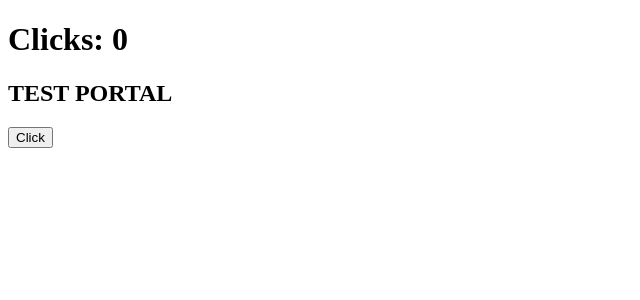
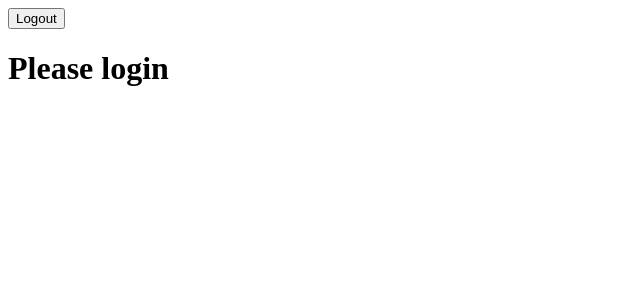
Before and after one commit to Definence/TSable, a React (Create React App) app in the folder react-typescript/: page / in a window 1280 px wide. Shown: the top 300 px of the page, without its empty margins (0-640 px from the left). Built offline with nearby package versions, Linux system fonts and the light colour scheme; the HTML template or start-up script is replaced by a standard one.

Commit message:
Add 06-react_contexts

```diff
--- a/react-typescript/src/App.tsx
+++ b/react-typescript/src/App.tsx
@@ -1,6 +1,6 @@
 import React from 'react'
 
-import Component from './lessons/05-portal'
+import Component from './lessons/06-context'
 
 const App = () => <Component />
 
--- /dev/null
+++ b/react-typescript/src/lessons/06-context.tsx
@@ -0,0 +1,57 @@
+import React, { Component } from 'react'
+
+interface IContext {
+  isAuth: boolean,
+  toggleAuth: () => void
+}
+
+const AuthContext = React.createContext<IContext>({
+  isAuth: false,
+  toggleAuth: () => {}
+})
+
+// class component
+class Login extends Component {
+  static contextType = AuthContext
+  context!: React.ContextType<typeof AuthContext>
+
+  render() {
+    const { toggleAuth, isAuth } = this.context
+    return (
+      <button onClick={toggleAuth}>
+        {isAuth ? 'Login' : 'Logout'}
+      </button>
+    )
+  }
+}
+
+// functional component
+const Profile: React.FC = (): React.ReactElement => (
+  <AuthContext.Consumer>
+    {({ isAuth }: IContext) => (
+      <h1>{isAuth ? 'You are logged in' : 'Please login'}</h1>
+    )}
+  </AuthContext.Consumer>
+)
+
+class Context extends Component<{}, { isAuth: boolean }> {
+  readonly state = { isAuth: false }
+
+  toggleAuth = () => {
+    this.setState(({ isAuth }) => ({ isAuth: !isAuth }))
+  }
+
+  render() {
+    const { isAuth } = this.state
+    const context: IContext = { isAuth, toggleAuth: this.toggleAuth }
+
+    return (
+      <AuthContext.Provider value={context}>
+        <Login />
+        <Profile />
+      </AuthContext.Provider>
+    )
+  }
+}
+
+export default Context
```
